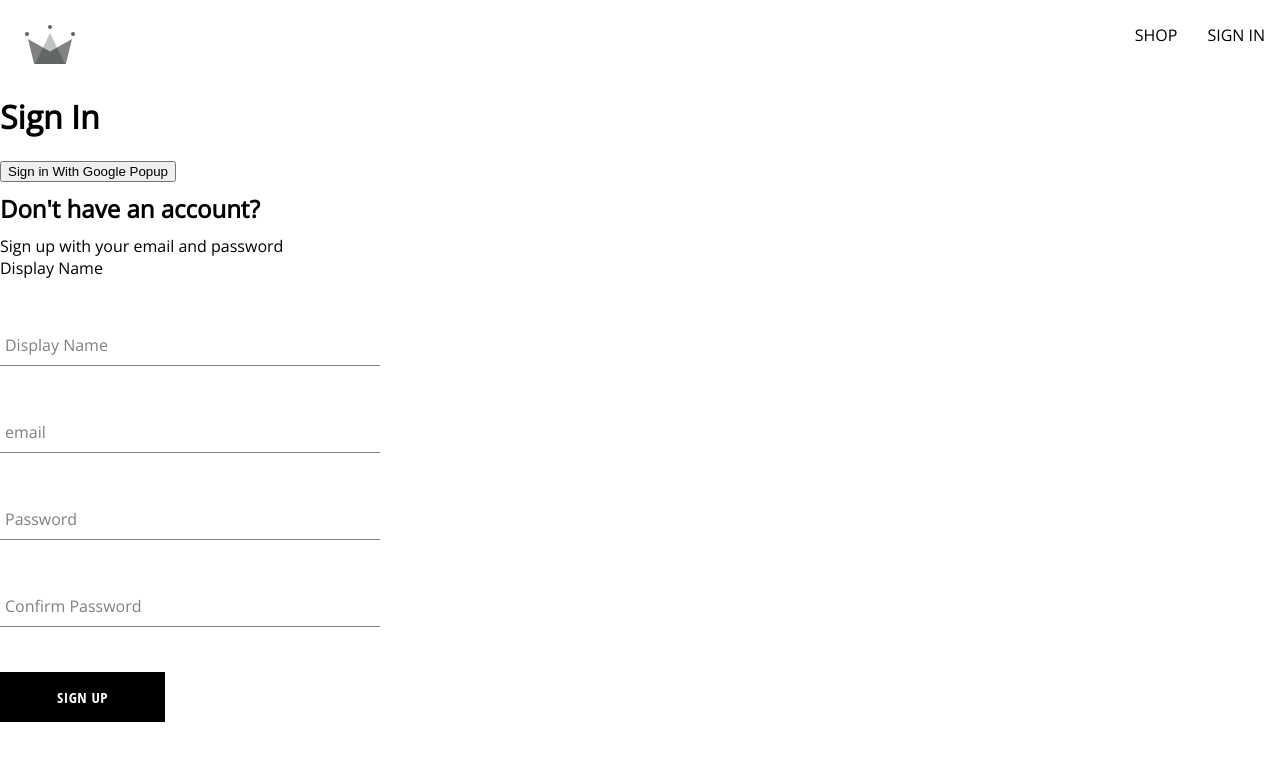
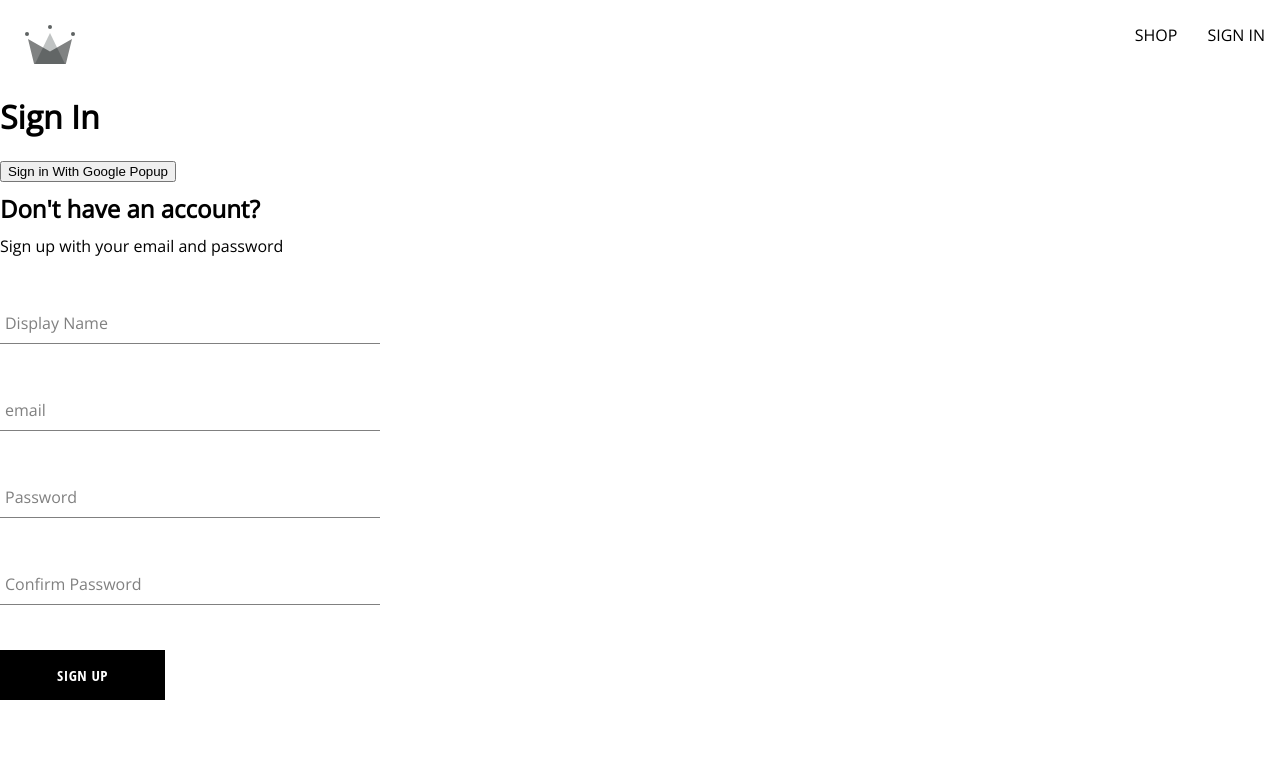
Before and after one commit to benwhite0820/crwn-clothing, a React (Create React App) app: page /sign-in in a window 1280 px wide. Shown: the top 760 px of the page. Built offline with nearby package versions, Linux system fonts and the light colour scheme.

Commit message:
remove additional label

```diff
--- a/src/components/sign-up-form/sign-up-form.component.jsx
+++ b/src/components/sign-up-form/sign-up-form.component.jsx
@@ -61,8 +61,6 @@ const SignUpForm = () => {
             <h2>Don't have an account?</h2>
             <span>Sign up with your email and password</span>
             <form onSubmit={handleSubmit}>
-                <label>Display Name</label>
-
                 <FormInput
                     label="Display Name"
                     type="text"
```
